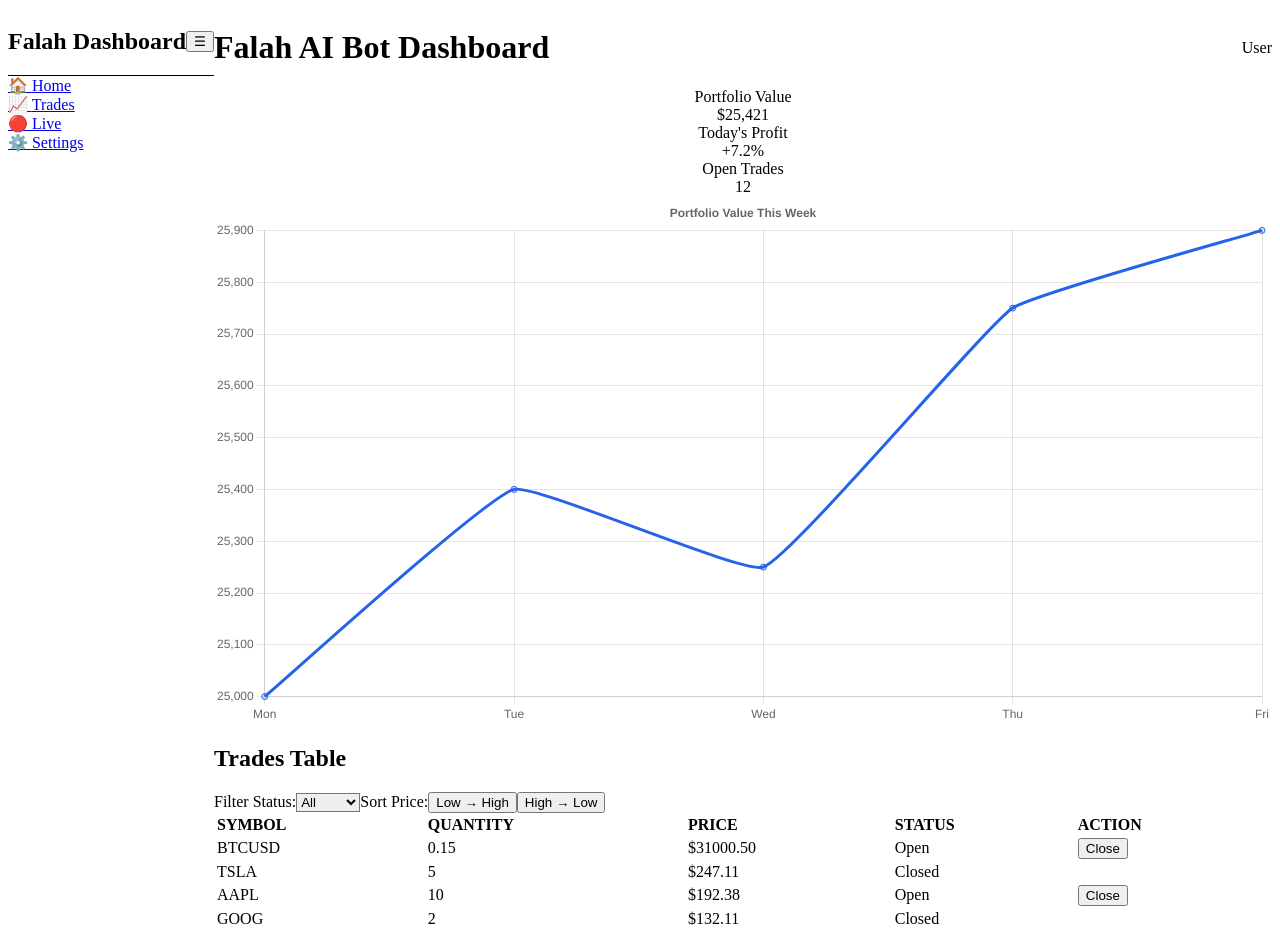
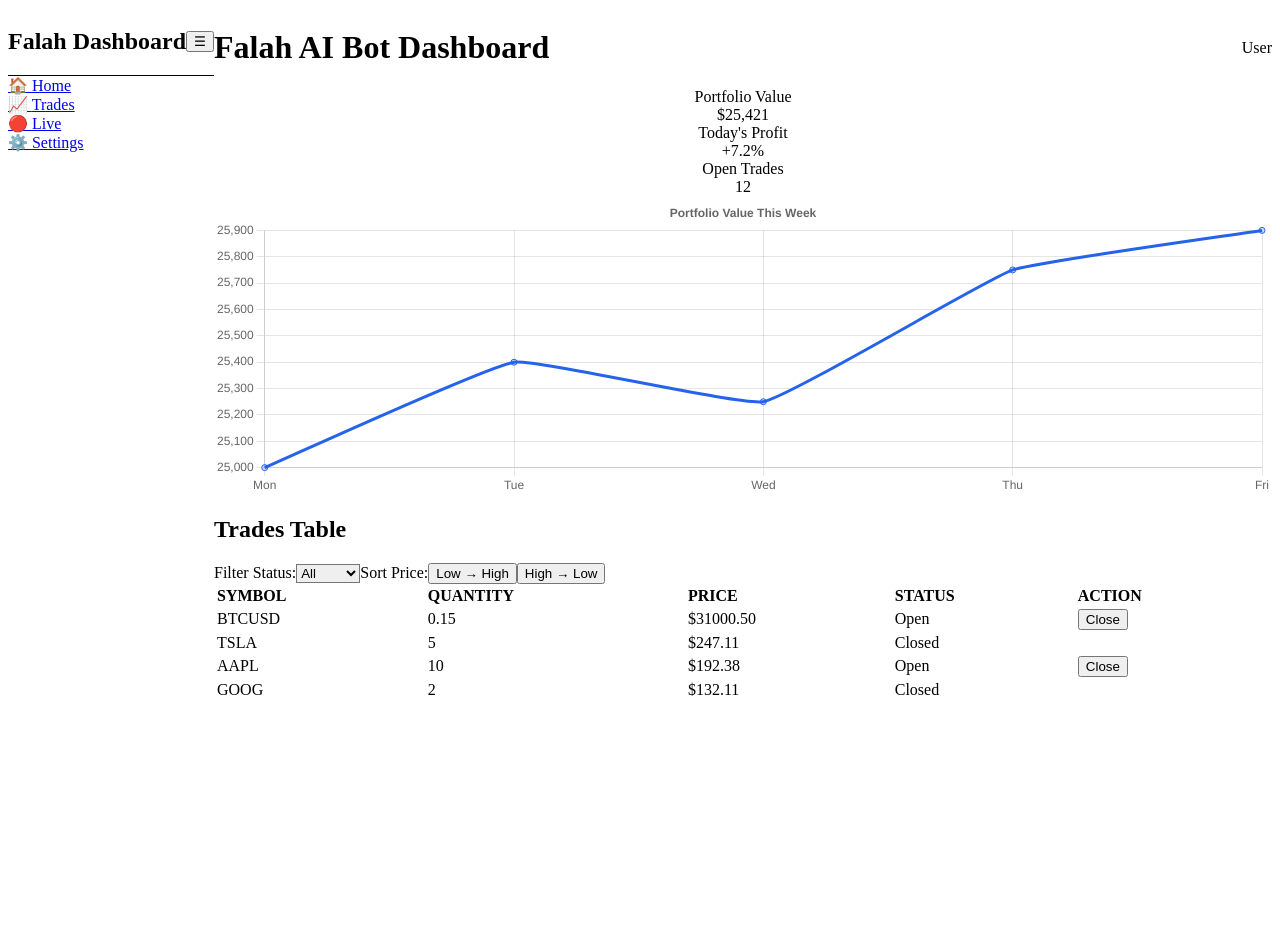
Before and after one commit to uakkhan11/falah-ai-bot, a React (Vite) app: page / in a window 1280 px wide. After the commit the page ends 816 px from the top, so only its background shows below. Built offline with nearby package versions, Linux system fonts and the light colour scheme.

Commit message:
Update PriceChart.jsx

```diff
--- a/src/PriceChart.jsx
+++ b/src/PriceChart.jsx
@@ -1,9 +1,11 @@
 import { Line } from 'react-chartjs-2';
 import { Chart, LineController, LineElement, PointElement, LinearScale, Title, CategoryScale } from 'chart.js';
 
+// Register necessary chart modules!
 Chart.register(LineController, LineElement, PointElement, LinearScale, Title, CategoryScale);
 
 function PriceChart() {
+  // Chart data
   const data = {
     labels: ['Mon', 'Tue', 'Wed', 'Thu', 'Fri'],
     datasets: [
@@ -11,27 +13,33 @@ function PriceChart() {
         label: 'Portfolio Value',
         data: [25000, 25400, 25250, 25750, 25900],
         borderColor: 'rgb(37,99,235)',
-        backgroundColor: 'rgb(37,99,235,0.2)',
+        backgroundColor: 'rgba(37,99,235,0.2)',
         fill: true,
         tension: 0.1,
       },
     ],
   };
 
+  // Chart options -- customize here!
   const options = {
     responsive: true,
+    maintainAspectRatio: false,
+    aspectRatio: 2, // Change this ratio or remove for default
     plugins: {
       legend: { position: 'top' },
       title: { display: true, text: 'Portfolio Value This Week' },
     },
   };
 
+  // Control chart/container size here
   return (
-    <div className="bg-white rounded-lg shadow-md p-6 mb-8 max-w-3xl w-full mx-auto">
+    <div
+      className="bg-white rounded-lg shadow-md p-6 mb-8 max-w-xl w-full mx-auto"
+      style={{ height: '300px' }}
+    >
       <Line data={data} options={options} />
     </div>
   );
-
 }
 
 export default PriceChart;
```
